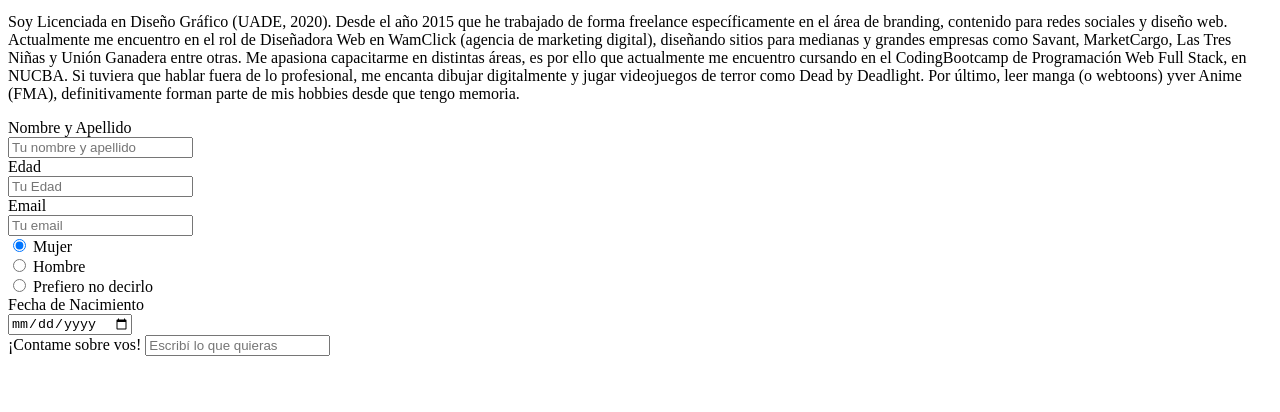
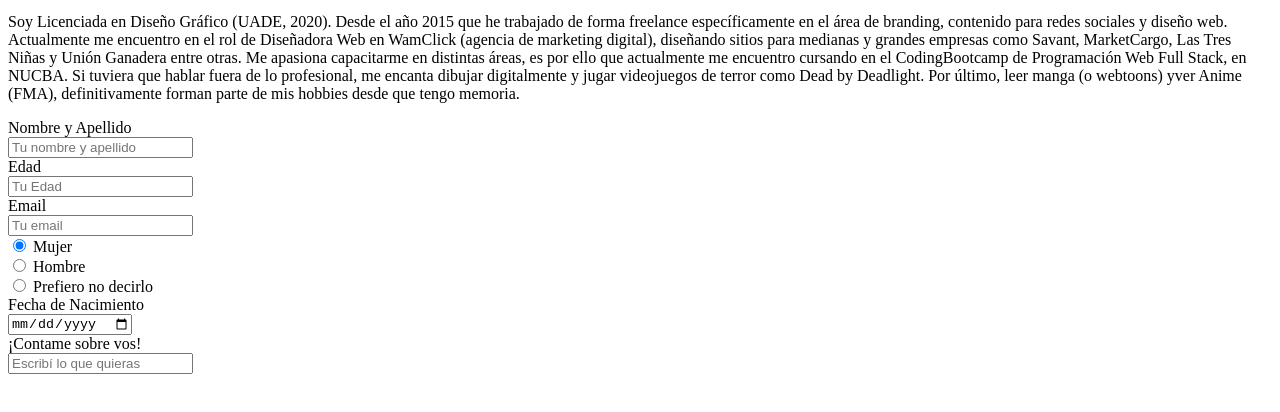
Before and after one commit to micacodazzi/DesafioClase2, a plain HTML site: page index.html in a window 1280 px wide. Shown: the part 236-648 px from the top of the page. Drawn offline with Linux system fonts and the light colour scheme.

Commit message:
agregue hoja estilo

```diff
--- a/index.html
+++ b/index.html
@@ -4,6 +4,7 @@
     <meta charset="UTF-8">
     <meta http-equiv="X-UA-Compatible" content="IE=edge">
     <meta name="viewport" content="width=device-width, initial-scale=1.0">
+    <link rel="stylesheet" href="style.css">
     <title>Desafío Clase 2</title>
 </head>
 <body>
@@ -38,7 +39,7 @@
         <label for="ninguno">Prefiero no decirlo</label><br>
         <label for="fecha">Fecha de Nacimiento</label><br>
         <input type="date" id="date" name="date"><br>
-        <label for="mensaje">¡Contame sobre vos!</label>
+        <label for="mensaje">¡Contame sobre vos!</label><br>
         <input type="textarea" id="mensaje" name="mensaje" placeholder="Escribí lo que quieras"/><br>
     </form>
 </body>
--- /dev/null
+++ b/style.css
@@ -0,0 +1,3 @@
+* {
+    box-sizing: border-box;
+  }
```
